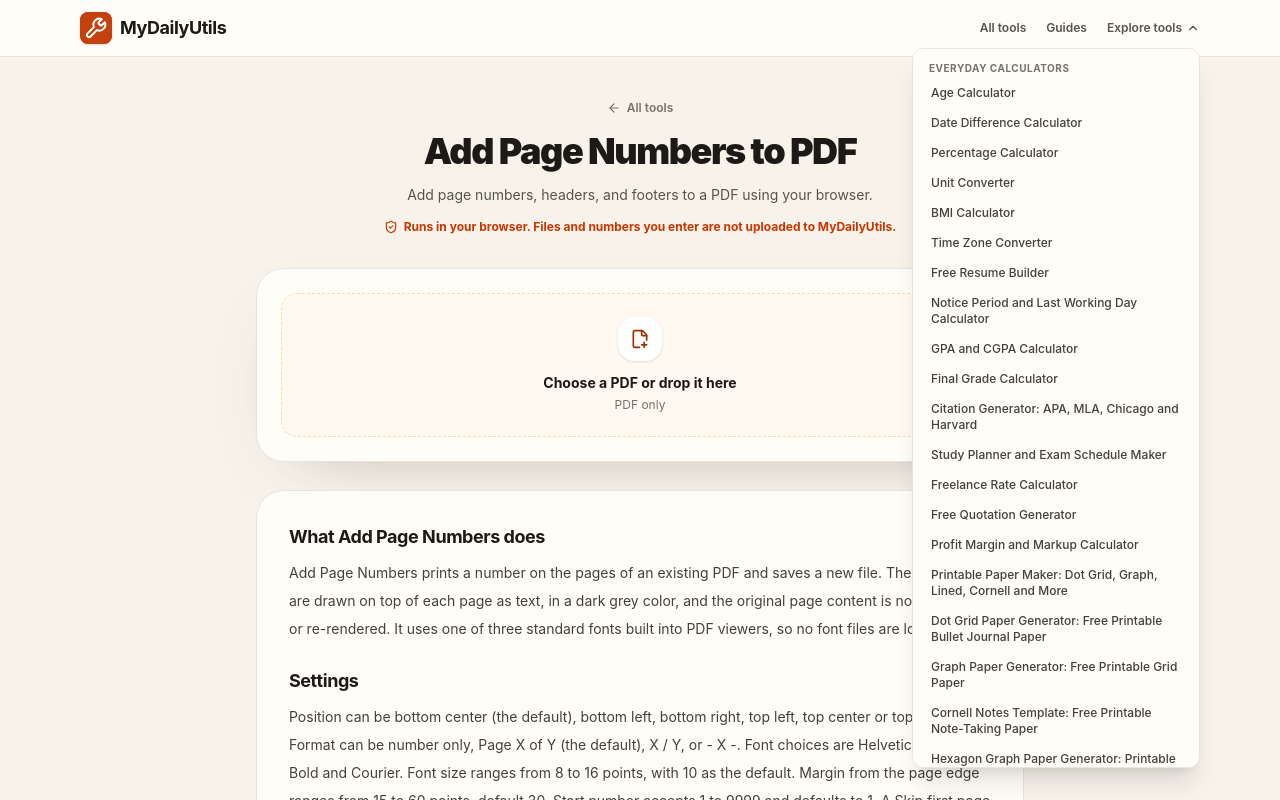
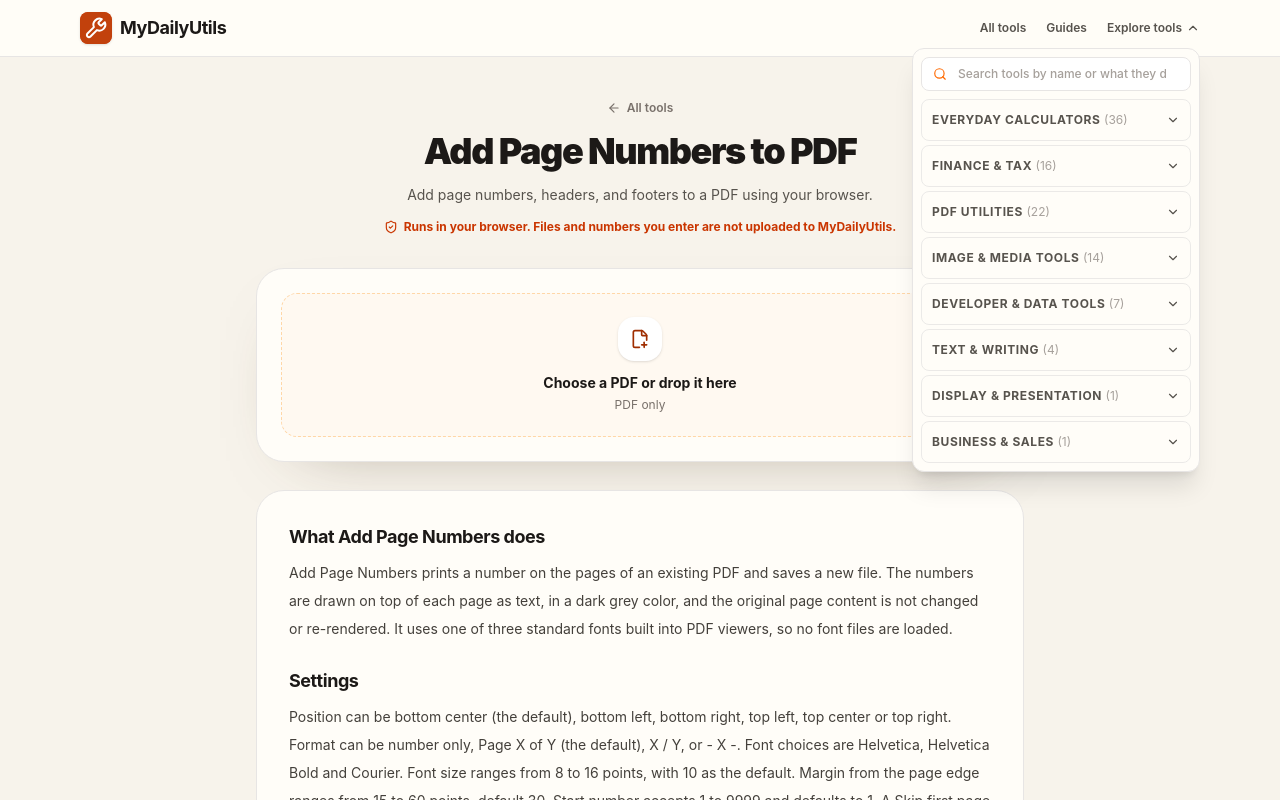
Before and after one commit to abhishekahuja87/paperforge-pdf, a React (Vite) app: page /add-page-numbers in a window 1280 px wide. Both pictures are taken after a click on the button "Explore tools". Shown: the top 800 px of the page. Built offline with nearby package versions, Linux system fonts and the light colour scheme.

Commit message:
Header tools menu: search box and folded categories, links stay in the DOM (#85)
Claude-Session: https://claude.ai/code/session_01Ksfpb8M2AoR8DnvaaKvMx3

Co-authored-by: Claude <noreply@anthropic.com>

```diff
--- a/src/components/layout/Header.tsx
+++ b/src/components/layout/Header.tsx
@@ -2,11 +2,9 @@ import React, { useState, useRef, useEffect } from 'react';
 import { Link } from 'react-router-dom';
 import { ChevronDown } from 'lucide-react';
 import { siteConfig } from '../../config/site';
-import { TOOLS, CATEGORIES, type ToolCategory } from '../../config/tools';
-import { recordToolClick } from '../../lib/storage';
+import { HeaderToolsMenu } from './HeaderToolsMenu';
 import { useTranslation } from 'react-i18next';
 import { changeAppLanguage, languages } from '../../i18n';
-import { getToolCopy } from '../../lib/localizedTool';
 
 export const Header: React.FC = () => {
   const { t, i18n } = useTranslation();
@@ -29,10 +27,6 @@ export const Header: React.FC = () => {
       document.removeEventListener('keydown', handleKeyDown);
     };
   }, []);
-
-  // Footer-only (advanced) pages stay out of this menu so it remains short; the footer lists every tool.
-  const activeTools = TOOLS.filter((tool) => tool.isAvailable && tool.tier !== 'advanced');
-  const categoryKeys = Object.keys(CATEGORIES) as ToolCategory[];
 
   return (
     <header className="print:hidden sticky top-0 z-50 bg-[var(--theme-surface)]/95 backdrop-blur-md border-b border-stone-200">
@@ -59,42 +53,16 @@ export const Header: React.FC = () => {
             <button
               onClick={() => setIsDropdownOpen(!isDropdownOpen)}
               aria-expanded={isDropdownOpen}
-              aria-controls={isDropdownOpen ? 'explore-tools-menu' : undefined}
+              aria-controls="explore-tools-menu"
               className="flex items-center space-x-1 hover:text-orange-700 transition py-1 text-xs font-semibold"
             >
               <span className="max-w-32 truncate sm:max-w-none">{t('exploreTools')}</span>
               <ChevronDown className={`w-3.5 h-3.5 transition-transform ${isDropdownOpen ? 'rotate-180' : ''}`} />
             </button>
 
-            {isDropdownOpen && (
-              <div id="explore-tools-menu" className="absolute inset-x-4 top-full z-50 max-h-[60vh] overflow-y-auto overscroll-contain rounded-xl border border-stone-200 bg-[var(--theme-surface)] p-2 shadow-xl sm:inset-x-auto sm:right-0 sm:mt-2 sm:max-h-[calc(100vh-5rem)] sm:w-72">
-                {categoryKeys.map((catKey) => {
-                  const catTools = activeTools.filter((t) => t.category === catKey);
-                  if (catTools.length === 0) return null;
-
-                  return (
-                    <div key={catKey} className="mb-2 last:mb-0">
-                      <div className="bg-[var(--theme-surface)]/95 px-2 py-1 text-[10px] font-bold uppercase tracking-wider text-stone-500 backdrop-blur sm:sticky sm:top-0 sm:z-10">
-                        {t(`${catKey}.name`, { ns: 'categories' })}
-                      </div>
-                      <div className="space-y-0.5">
-                        {catTools.map((tool) => (
-                          <Link
-                            key={tool.id}
-                            to={tool.path}
-                            onClick={() => {
-                              recordToolClick(tool.id);
-                              setIsDropdownOpen(false);
-                            }}
-                            className="flex items-center justify-between px-2.5 py-1.5 rounded-lg text-xs font-medium text-stone-700 hover:bg-orange-50 hover:text-orange-700 transition"
-                          >
-                            <span lang={getToolCopy(tool, i18n.language).language}>{getToolCopy(tool, i18n.language).title}</span>
-                          </Link>
-                        ))}
-                      </div>
-                    </div>
-                  );
-                })}
+            {(
+              <div id="explore-tools-menu" hidden={!isDropdownOpen} className="absolute inset-x-4 top-full z-50 max-h-[75vh] overflow-y-auto overscroll-contain rounded-xl border border-stone-200 bg-[var(--theme-surface)] p-2 shadow-xl sm:inset-x-auto sm:right-0 sm:mt-2 sm:max-h-[calc(100vh-5rem)] sm:w-72">
+                <HeaderToolsMenu onNavigate={() => setIsDropdownOpen(false)} />
               </div>
             )}
           </div>
--- /dev/null
+++ b/src/components/layout/HeaderToolsMenu.tsx
@@ -0,0 +1,123 @@
+import React, { useMemo, useState } from 'react';
+import { Link } from 'react-router-dom';
+import { ChevronDown, Search } from 'lucide-react';
+import { useTranslation } from 'react-i18next';
+import { CATEGORIES, TOOLS, type ToolCategory } from '../../config/tools';
+import { getToolCopy } from '../../lib/localizedTool';
+import { recordToolClick } from '../../lib/storage';
+
+interface HeaderToolsMenuProps {
+  onNavigate: () => void;
+}
+
+/**
+ * The content of the "Explore tools" panel: a search box, then every category folded to one line.
+ * Typing in the box replaces the categories with a flat list of matching tools.
+ */
+export const HeaderToolsMenu: React.FC<HeaderToolsMenuProps> = ({ onNavigate }) => {
+  const { t, i18n } = useTranslation();
+  const [query, setQuery] = useState('');
+  const [openCategory, setOpenCategory] = useState<ToolCategory | null>(null);
+
+  const available = useMemo(() => TOOLS.filter((tool) => tool.isAvailable), []);
+  const categoryKeys = Object.keys(CATEGORIES) as ToolCategory[];
+
+  const entries = useMemo(
+    () => available.map((tool) => ({ tool, copy: getToolCopy(tool, i18n.language) })),
+    [available, i18n.language],
+  );
+
+  const needle = query.trim().toLowerCase();
+  const matches = useMemo(() => {
+    if (!needle) return [];
+    const words = needle.split(/\s+/);
+    return entries.filter(({ tool, copy }) => {
+      const haystack = `${copy.title} ${copy.description ?? ''} ${tool.id.replace(/-/g, ' ')}`.toLowerCase();
+      return words.every((word) => haystack.includes(word));
+    });
+  }, [entries, needle]);
+
+  const choose = (toolId: string) => {
+    recordToolClick(toolId);
+    onNavigate();
+  };
+
+  const linkClass = 'flex items-center px-2.5 py-2 rounded-lg text-xs font-medium text-stone-700 hover:bg-orange-50 hover:text-orange-700 transition';
+
+  return (
+    <div>
+      <label className="relative block">
+        <span className="sr-only">{t('searchTools')}</span>
+        <Search className="pointer-events-none absolute left-3 top-1/2 h-3.5 w-3.5 -translate-y-1/2 text-orange-500" aria-hidden="true" />
+        <input
+          type="search"
+          value={query}
+          onChange={(event) => setQuery(event.target.value)}
+          onKeyDown={(event) => {
+            if (event.key === 'Enter' && matches.length > 0) {
+              event.preventDefault();
+              choose(matches[0].tool.id);
+              // Follow the first result's link the same way a tap would.
+              (document.getElementById(`menu-tool-${matches[0].tool.id}`) as HTMLAnchorElement | null)?.click();
+            }
+          }}
+          placeholder={t('searchPlaceholder')}
+          className="w-full rounded-lg border border-stone-200 bg-white py-2 pl-9 pr-3 text-base text-stone-900 outline-none placeholder:text-stone-400 focus:border-orange-500 focus:ring-2 focus:ring-orange-100 sm:text-xs"
+        />
+      </label>
+
+      {needle ? (
+        <div className="mt-2" role="region" aria-live="polite" aria-label={t('searchTools')}>
+          {matches.length === 0 ? (
+            <p className="px-2 py-3 text-xs text-stone-500">{t('noResults', { query })}</p>
+          ) : (
+            <ul>
+              {matches.map(({ tool, copy }) => (
+                <li key={tool.id}>
+                  <Link id={`menu-tool-${tool.id}`} to={tool.path} onClick={() => choose(tool.id)} className={linkClass}>
+                    <span lang={copy.language}>{copy.title}</span>
+                  </Link>
+                </li>
+              ))}
+            </ul>
+          )}
+        </div>
+      ) : (
+        <div className="mt-2 space-y-1">
+          {categoryKeys.map((categoryKey) => {
+            const tools = entries.filter(({ tool }) => tool.category === categoryKey);
+            if (tools.length === 0) return null;
+            const open = openCategory === categoryKey;
+            return (
+              <div key={categoryKey} className="rounded-lg border border-stone-200/80">
+                <button
+                  type="button"
+                  aria-expanded={open}
+                  onClick={() => setOpenCategory(open ? null : categoryKey)}
+                  className="flex min-h-10 w-full items-center justify-between gap-2 px-2.5 py-2 text-left text-xs font-bold uppercase tracking-wider text-stone-600 hover:text-orange-700"
+                >
+                  <span>{t(`${categoryKey}.name`, { ns: 'categories' })} <span className="font-normal normal-case tracking-normal text-stone-400">({tools.length})</span></span>
+                  <ChevronDown className={`h-3.5 w-3.5 shrink-0 transition-transform ${open ? 'rotate-180' : ''}`} aria-hidden="true" />
+                </button>
+                {/* Always rendered and only hidden with CSS, so every tool link is in the page for search engines. */}
+                {(
+                  <ul className={`border-t border-stone-100 p-1 ${open ? '' : 'hidden'}`}>
+                    {tools.map(({ tool, copy }) => (
+                      <li key={tool.id}>
+                        <Link to={tool.path} onClick={() => choose(tool.id)} className={linkClass}>
+                          <span lang={copy.language}>{copy.title}</span>
+                        </Link>
+                      </li>
+                    ))}
+                  </ul>
+                )}
+              </div>
+            );
+          })}
+        </div>
+      )}
+    </div>
+  );
+};
+
+export default HeaderToolsMenu;
```
Also changed, not shown: 2 other files (tests, documents, lock files or other folders).
